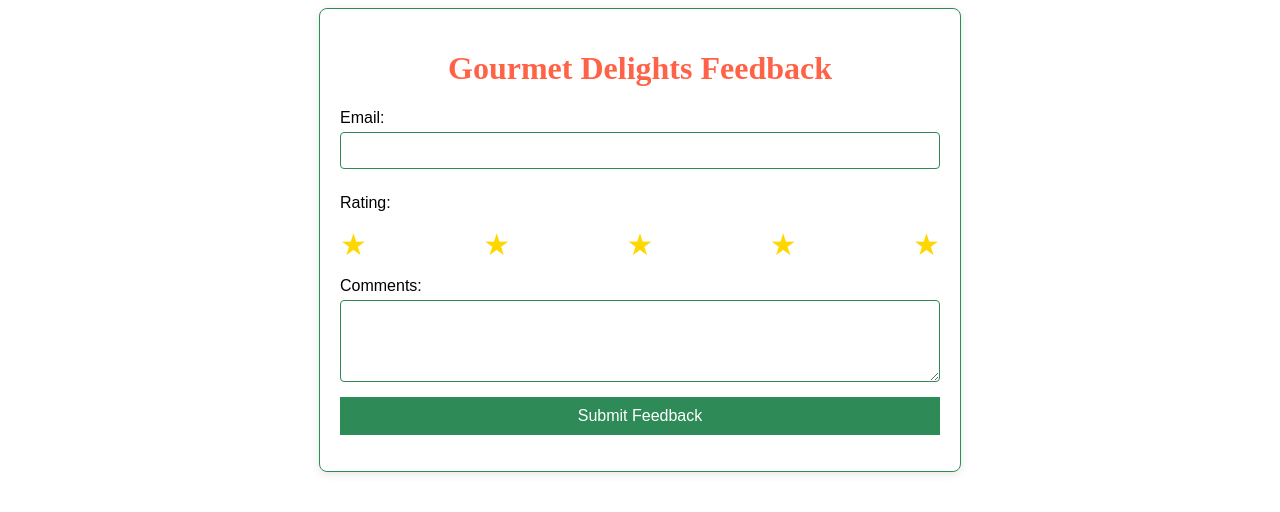
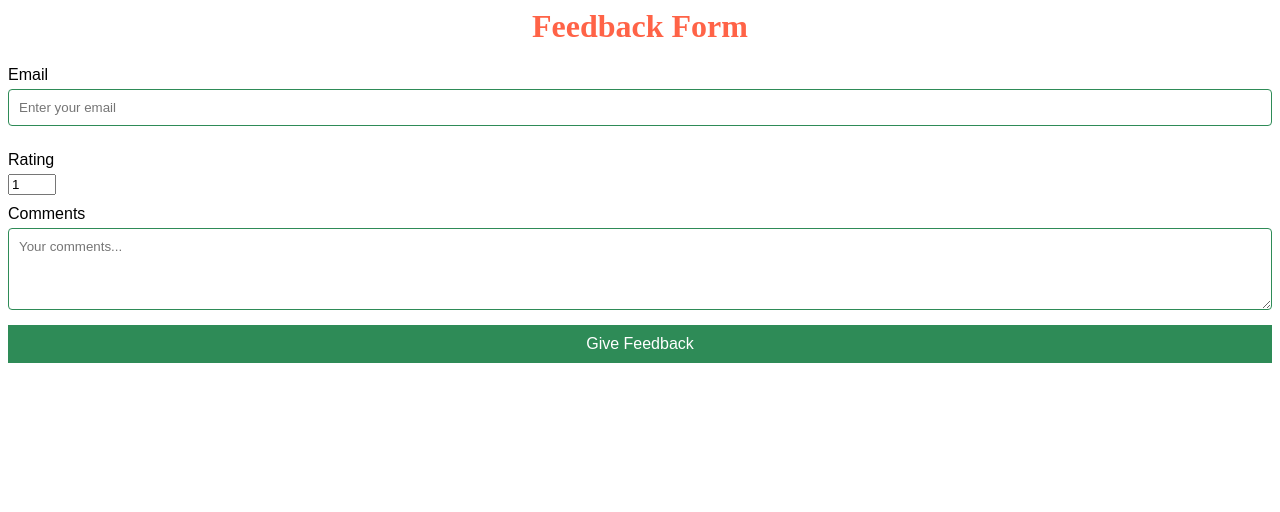
Before and after one commit to Farhaan-Dulip/app-license-monitoring-agent, a React (Vite) app in the folder generated-app/: page / in a window 1280 px wide. Shown: the top 512 px of the page. Built offline with nearby package versions, Linux system fonts and the light colour scheme.

Commit message:
[Generated Artifact] Add generated-app/src/App.jsx for req_010

```diff
--- a/generated-app/src/App.jsx
+++ b/generated-app/src/App.jsx
@@ -1,23 +1,34 @@
+import React, { useState } from 'react';
 import './App.css';
 
 const FeedbackForm = () => {
+    const [email, setEmail] = useState('');
+    const [rating, setRating] = useState(1);
+    const [comments, setComments] = useState('');
+
+    const handleSubmit = (e) => {
+        e.preventDefault();
+        // Add form submission logic
+        alert(`Feedback submitted: \nEmail: ${email} \nRating: ${rating} \nComments: ${comments}`);
+    };
+
     return (
-        <div className="feedback-container">
-            <h1>Gourmet Delights Feedback</h1>
-            <form>
-                <label htmlFor="email">Email:</label>
-                <input type="email" id="email" name="email" required />
-                <label htmlFor="rating">Rating:</label>
-                <div className="rating">
-                    <input type="radio" id="star1" name="rating" value="5" /><label htmlFor="star1">★</label>
-                    <input type="radio" id="star2" name="rating" value="4" /><label htmlFor="star2">★</label>
-                    <input type="radio" id="star3" name="rating" value="3" /><label htmlFor="star3">★</label>
-                    <input type="radio" id="star4" name="rating" value="2" /><label htmlFor="star4">★</label>
-                    <input type="radio" id="star5" name="rating" value="1" /><label htmlFor="star5">★</label>
+        <div className="container">
+            <h1>Feedback Form</h1>
+            <form onSubmit={handleSubmit}>
+                <div className="form-group">
+                    <label htmlFor="email">Email</label>
+                    <input type="email" id="email" required value={email} onChange={(e) => setEmail(e.target.value)} placeholder="Enter your email" />
                 </div>
-                <label htmlFor="comments">Comments:</label>
-                <textarea id="comments" name="comments" rows="4"></textarea>
-                <button type="submit">Submit Feedback</button>
+                <div className="form-group">
+                    <label htmlFor="rating">Rating</label>
+                    <input type="number" id="rating" min="1" max="5" required value={rating} onChange={(e) => setRating(e.target.value)} placeholder="Rate from 1 to 5" />
+                </div>
+                <div className="form-group">
+                    <label htmlFor="comments">Comments</label>
+                    <textarea id="comments" rows="4" required value={comments} onChange={(e) => setComments(e.target.value)} placeholder="Your comments..."></textarea>
+                </div>
+                <button type="submit">Give Feedback</button>
             </form>
         </div>
     );
```
